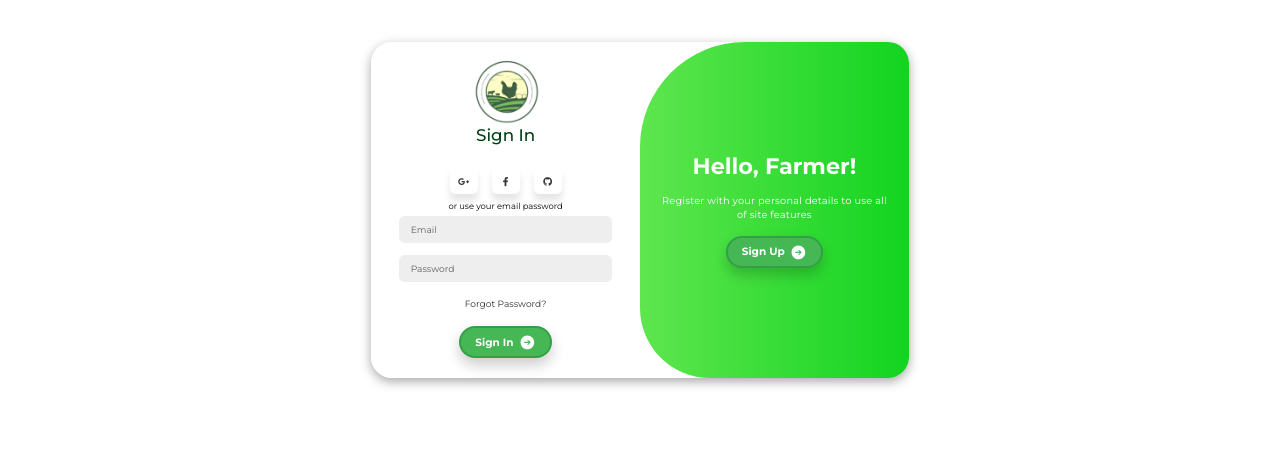
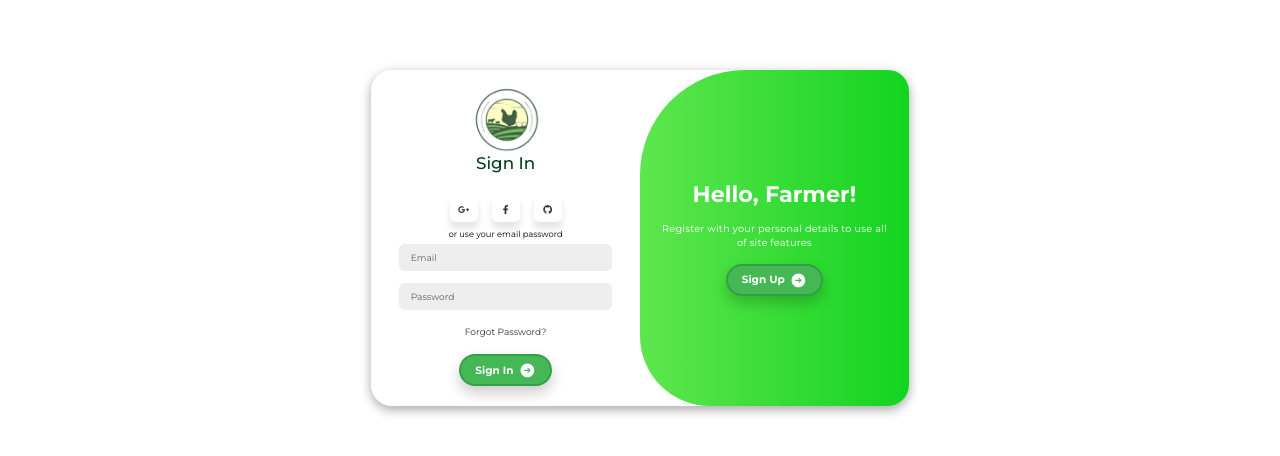
Before and after one commit to Aplicaciones-Web-WX55-Group-S-del-Softw/frontend-application, a Vue app: page /login in a window 1280 px wide. Shown: the part 147-603 px from the top of the page. Built offline with nearby package versions, Linux system fonts and the light colour scheme.

Commit message:
change(search-and-match): updated login component

```diff
--- a/src/register/components/login-card/login-card.vue
+++ b/src/register/components/login-card/login-card.vue
@@ -141,12 +141,11 @@ import profileService from "../../services/profile/profile.js";
 import {ref} from "vue";
 import {useRouter} from "vue-router";
 import ToolbarComponent from "../../../public/toolbar-component/toolbar-component.vue";
-import FooterComponent from "../../../public/components/footer-component.vue";
+import FooterComponent from "../../../public/footer-component/footer-component.vue";
 export default {
   components: {ToolbarComponent, FooterComponent},
   setup() {
     const router = useRouter();
-
     const isActive = ref(false);
     const isForgotPasswordActive = ref(false);
     const register = ref({
@@ -204,8 +203,8 @@ export default {
 .bodyLogin {
   position:relative;
   left: 0;
+  top:200px;
   width: 100%;
-  height: 100vh;
   display: flex;
   align-items: center;
   justify-content: center;
```
